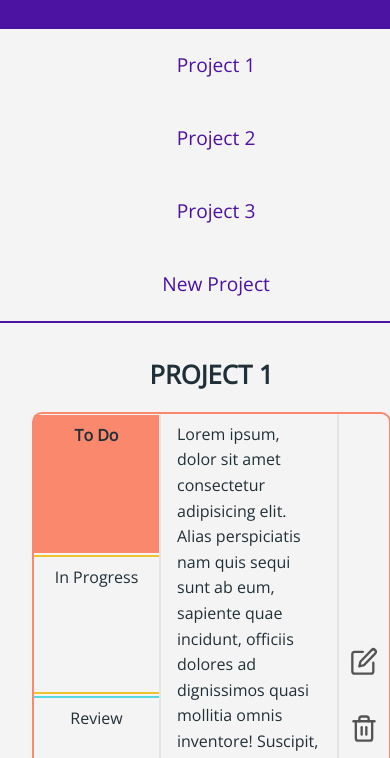
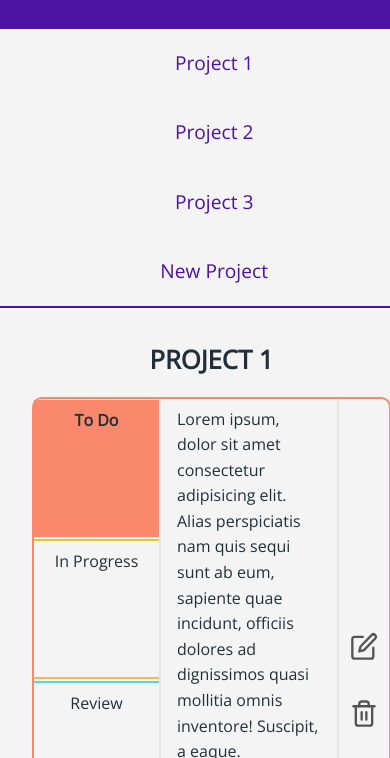
Before and after one commit to lenablechmann/devBoardApp, a plain HTML site: page dist/index.html in a window 390 px wide. Shown: the part 86-844 px from the top of the page. Drawn offline with nearby package versions, Linux system fonts and the light colour scheme.

Commit message:
get rid of upper margin in hamburger menu

```diff
--- a/src/style.scss
+++ b/src/style.scss
@@ -233,14 +233,12 @@ footer {
 			flex-flow: column wrap;
 			justify-content: center;
 			align-items: center;
-
 			width: 100vw;
 			height: fit-content;
 
 			li {
 				display: block;
 				padding: 1em;
-				margin: 0.1em;
 				width: 100%;
 				text-align: center;
 			}
```
Also changed, not shown: dist/css/style.css.
